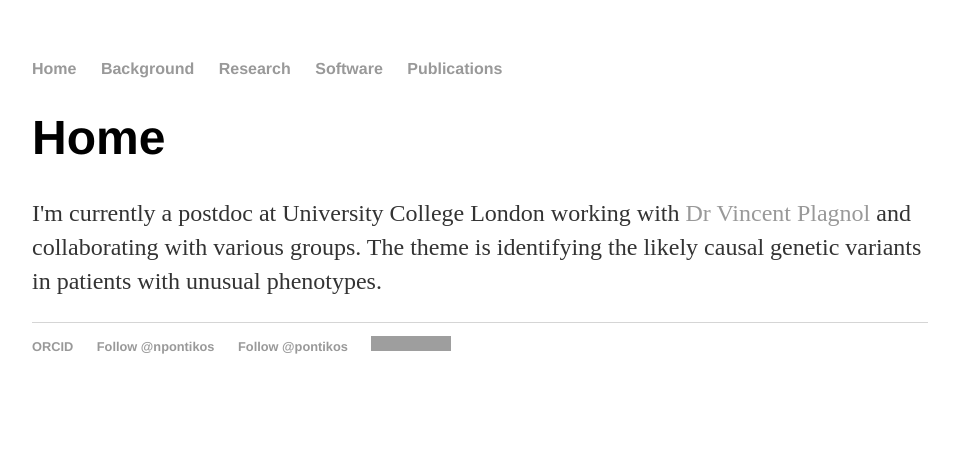
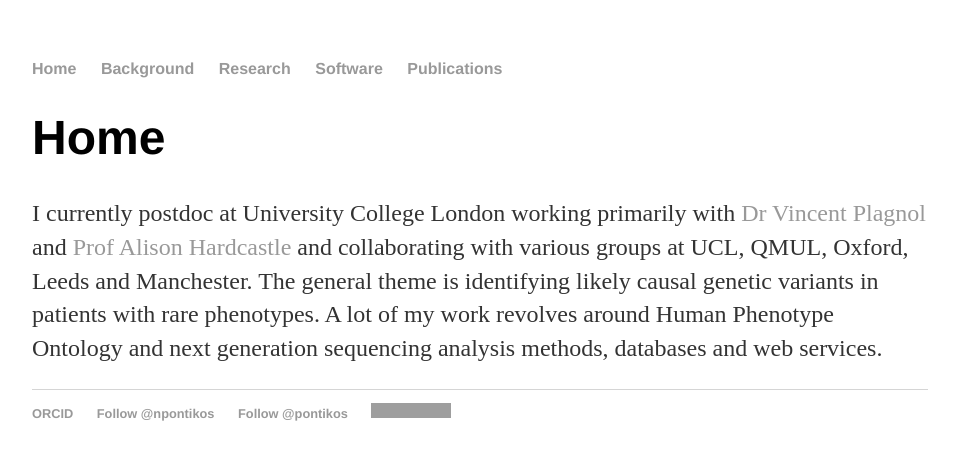
Before and after one commit to pontikos/pontikos.github.io, a Jekyll site: the page built from index.html, in a window 1280 px wide. Shown: the top 460 px of the page, without its empty margins (160-1115 px from the left). Built offline with Jekyll 4.4.1, drawn with Linux system fonts in a browser that asks for light colours; comment, search, counter and statistics services are not loaded; grey boxes are pictures that could not be loaded.

Commit message:
Update index.html

```diff
--- a/index.html
+++ b/index.html
@@ -7,8 +7,8 @@ title: Nikolas Pontikos, Postdoc, UCL
 <h1>Home</h1>
 
 <p>
-I'm currently a postdoc at University College London working with <a href='http://plagnol-lab.blogspot.co.uk/'>Dr Vincent Plagnol</a> and collaborating with various groups.
-The theme is identifying the likely causal genetic variants in patients with unusual phenotypes.
+I currently postdoc at University College London working primarily with <a href='http://plagnol-lab.blogspot.co.uk/'>Dr Vincent Plagnol</a> and <a href="https://iris.ucl.ac.uk/iris/browse/profile?upi=AJHAR52">Prof Alison Hardcastle</a> and collaborating with various groups at UCL, QMUL, Oxford, Leeds and Manchester.
+The general theme is identifying likely causal genetic variants in patients with rare phenotypes. A lot of my work revolves around Human Phenotype Ontology and next generation sequencing analysis methods, databases and web services.
 </p>
 
 <!-- </div> -->
```
